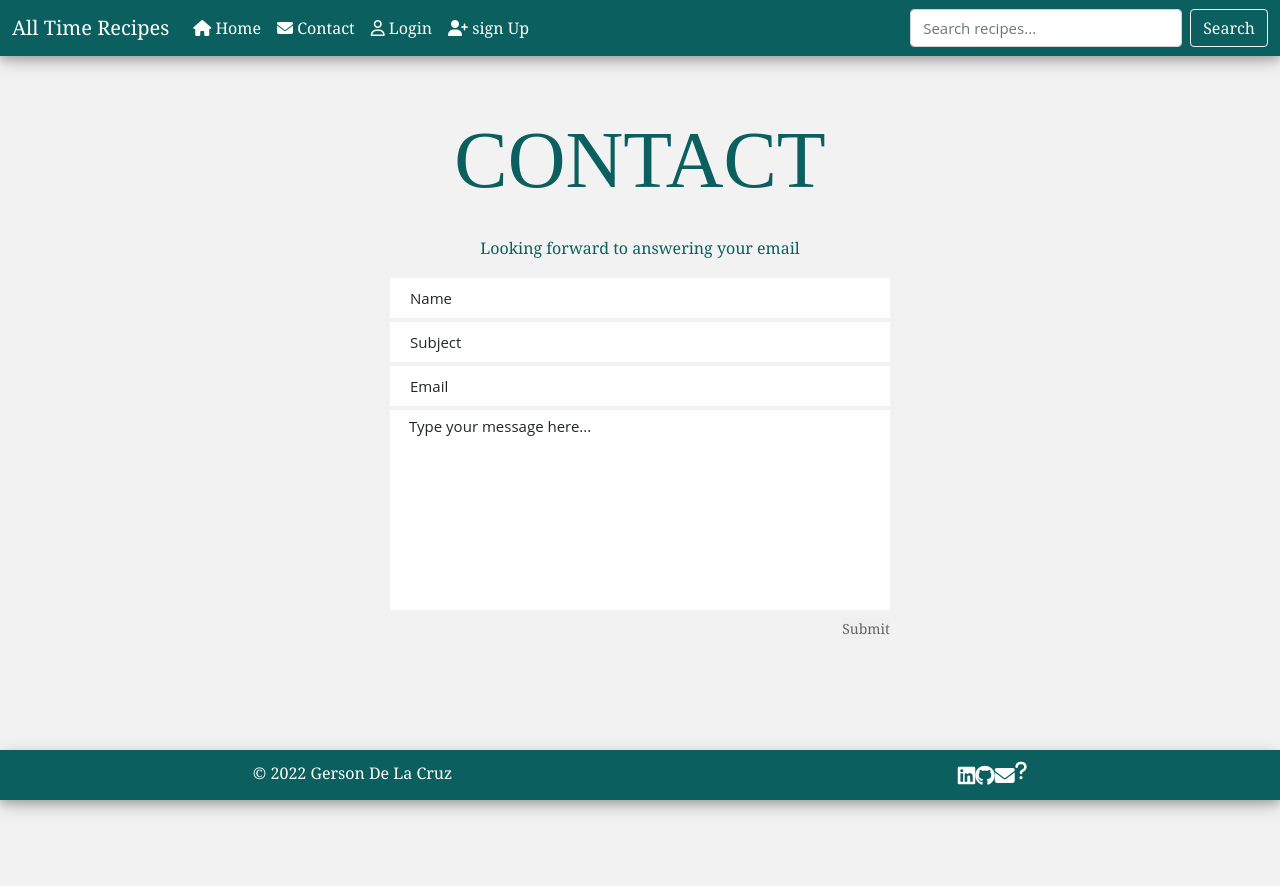
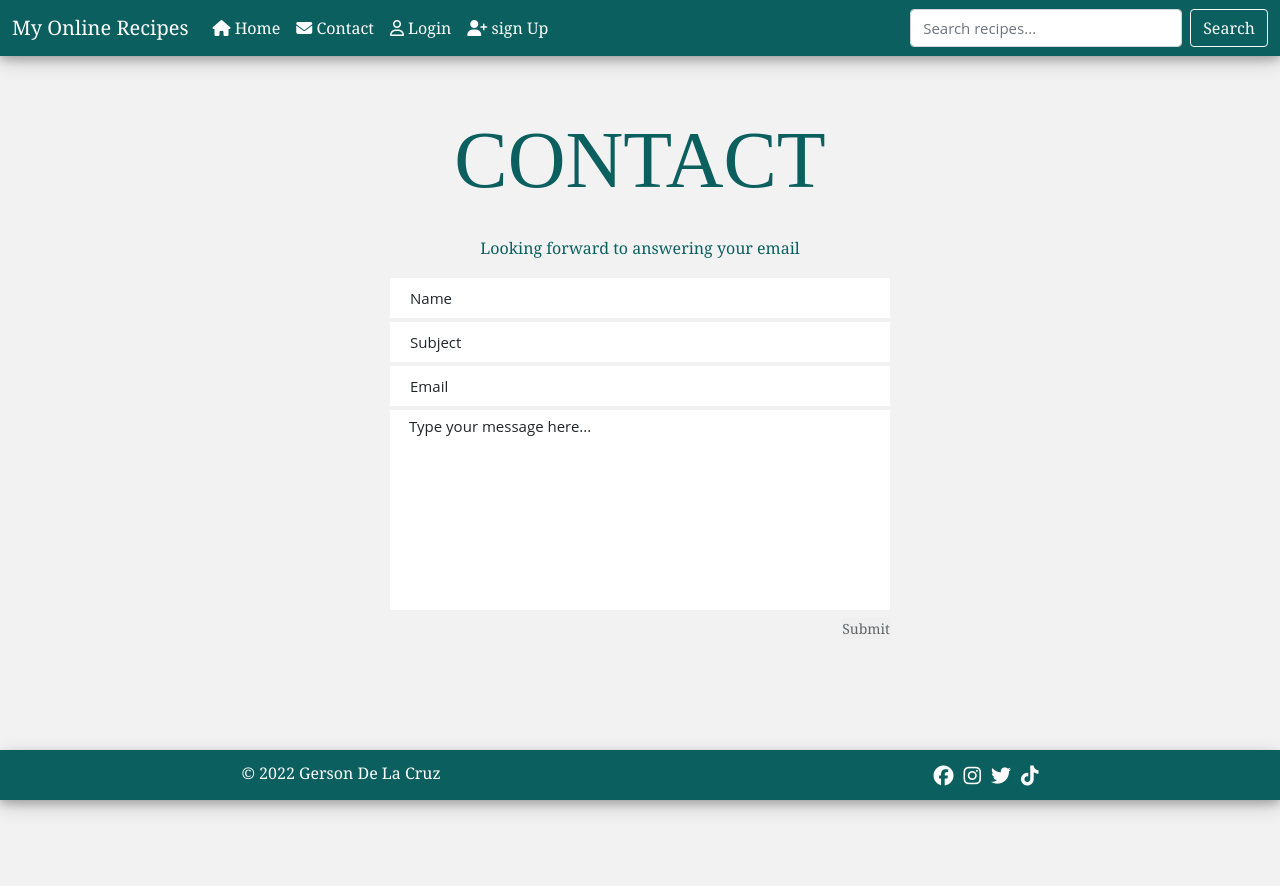
Before and after one commit to Gersondelacruzdeveloper/myBookOfRecipes, a Flask app: page /contact in a window 1280 px wide. Run offline with Flask 2, Linux system fonts and the light colour scheme; some libraries are stand-ins or nearby versions.

Commit message:
Update social media links and change brand element

```diff
--- a/myonlinerecipes/templates/base.html
+++ b/myonlinerecipes/templates/base.html
@@ -41,7 +41,7 @@
   <!-- navbar -->
   <nav class="navbar navbar-expand-lg fixed-top">
     <div class="container-fluid">
-      <a class="navbar-brand my-brand" href="#">All Time Recipes</a>
+      <div class="navbar-brand my-brand">My Online Recipes</div>
       <button class="navbar-toggler" type="button" data-bs-toggle="collapse" data-bs-target="#navbarSupportedContent"
         aria-controls="navbarSupportedContent" aria-expanded="false" aria-label="Toggle navigation">
         <span class="navbar-toggler-icon"></span>
@@ -118,14 +118,24 @@
 
     <!--links Icon-->
     <div class="social-media-links">
-      <a aria-label="Linkedin" rel="noopener" href="https://www.linkedin.com/in/gerson-de-la-cruz-453784213/"
-        target="_blank"><i class="fab fa-linkedin"></i></a>
-      <a aria-label="Github" rel="noopener" href="https://github.com/Gersondelacruzdeveloper" target="_blank"><i
-          class="fab fa-github"></i></a>
-      <a aria-label="contact" rel="noopener" href="./contact.html"><i class="fas fa-envelope"></i></a>
-      <span onclick="" class="fas fa-question"></span>
+      <div class="social_links">
+        <a aria-label="facebook" rel="noopener" href="https://www.facebook.com/" target="_blank"><i
+            class="fa-brands fa-facebook"></i></a>
+      </div>
+      <div class="social_links">
+        <a aria-label="instagram" rel="noopener" href="https://www.instagram.com/" target="_blank"><i
+            class="fa-brands fa-instagram"></i></a>
+      </div>
+      <div class="social_links">
+        <a aria-label="twitter" rel="noopener" target="_blank" href="https://twitter.com/"><i
+            class="fa-brands fa-twitter"></i></a>
+      </div>
+      <div class="social_links">
+        <a aria-label="tiktok" rel="noopener" target="_blank" href="https://www.tiktok.com/"><i
+            class="fa-brands fa-tiktok"></i>
+          </i></a>
+      </div>
     </div>
-
   </footer>
 
   <!-- jQuery -->
```
